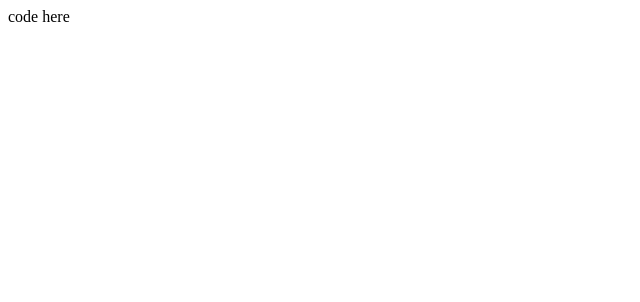
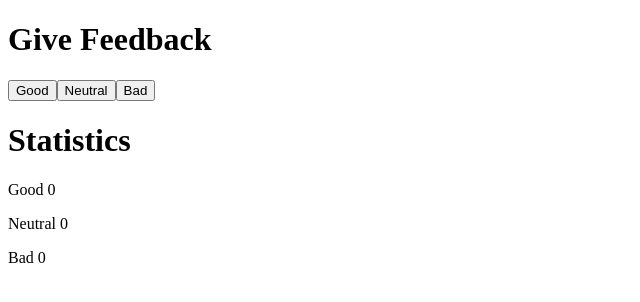
Before and after one commit to DuncanBryson/full-stack-open, a React (Vite) app in the folder part1/unicafe/: page / in a window 1280 px wide. Shown: the top 302 px of the page, without its empty margins (0-640 px from the left). Built offline with nearby package versions, Linux system fonts and the light colour scheme.

Commit message:
Made app to exercise 1.6

```diff
--- a/part1/unicafe/src/App.jsx
+++ b/part1/unicafe/src/App.jsx
@@ -1,4 +1,10 @@
 import { useState } from 'react'
+
+const Header = ({text}) => <h1>{text}</h1>
+
+const Button = ({handleClick, text}) => (
+  <button onClick={handleClick}>{text}</button>
+)
 
 const App = () => {
   // save clicks of each button to its own state
@@ -8,7 +14,16 @@ const App = () => {
 
   return (
     <div>
-      code here
+      <Header text = "Give Feedback"/>
+      <Button handleClick={() => setGood(good + 1)} text="Good"/>
+      <Button handleClick={() => setNeutral(neutral + 1)} text="Neutral"/>
+      <Button handleClick={() => setBad(bad + 1)} text="Bad"/>
+      <Header text = "Statistics" />
+      <div>
+        <p>Good {good}</p>
+        <p>Neutral {neutral}</p>
+        <p>Bad {bad}</p>
+      </div>
     </div>
   )
 }
```
